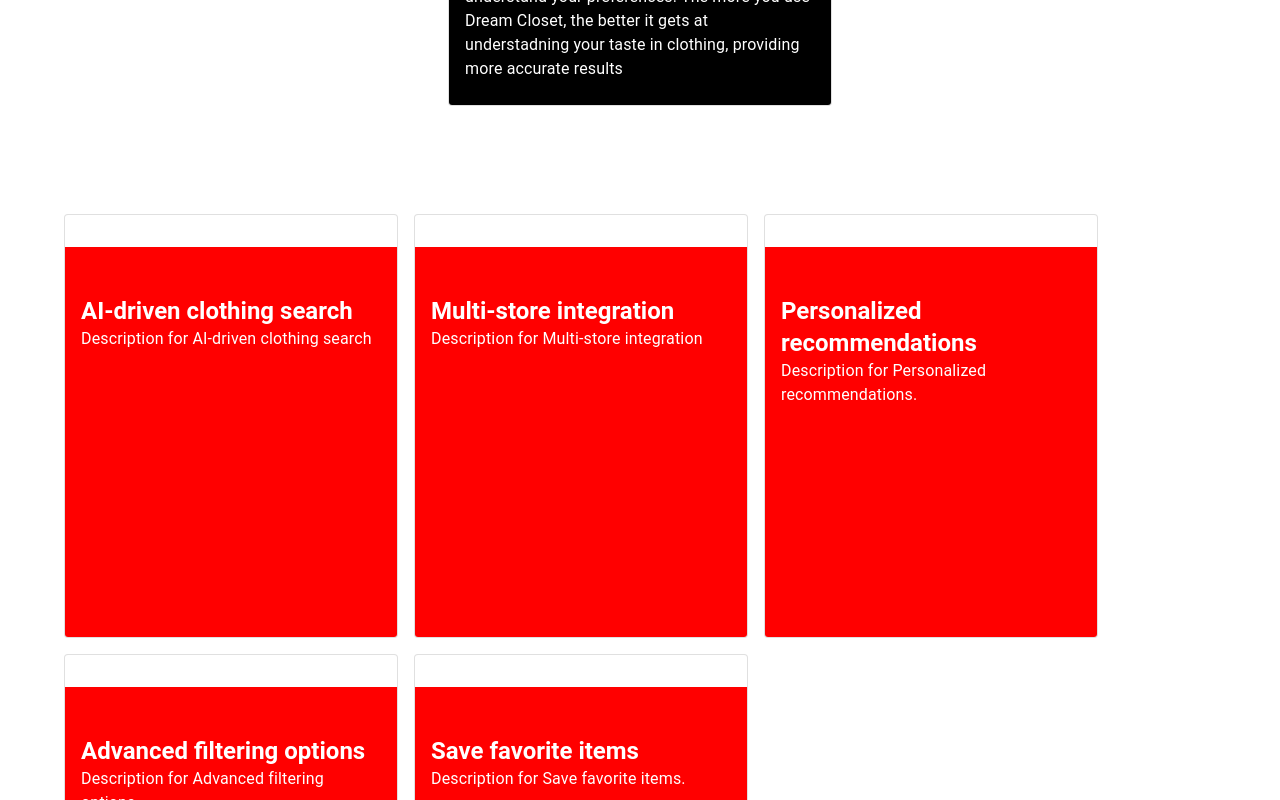
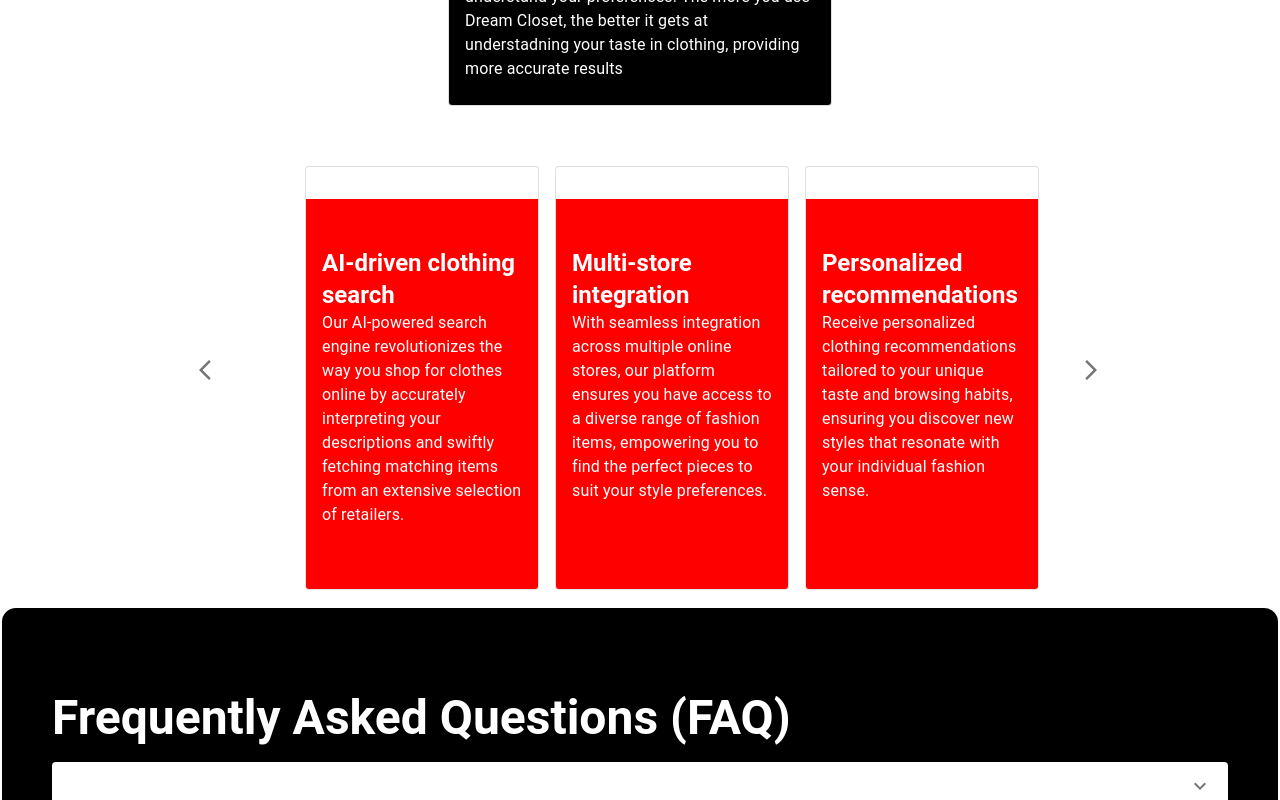
Before and after one commit to richardcolachagua/dream-closet, a React (Create React App) app: page /About in a window 1280 px wide. Shown: the part 980-1780 px from the top of the page. Built offline with nearby package versions, Linux system fonts and the light colour scheme.

Commit message:
"continous ui updates to about page"

```diff
--- a/src/frontend/Pages/About.jsx
+++ b/src/frontend/Pages/About.jsx
@@ -19,23 +19,28 @@ import ArrowForwardIosIcon from "@mui/icons-material/ArrowForwardIos";
 const features = [
   {
     title: "AI-driven clothing search",
-    description: "Description for AI-driven clothing search",
+    description:
+      "Our AI-powered search engine revolutionizes the way you shop for clothes online by accurately interpreting your descriptions and swiftly fetching matching items from an extensive selection of retailers.",
   },
   {
     title: "Multi-store integration",
-    description: "Description for Multi-store integration",
+    description:
+      "With seamless integration across multiple online stores, our platform ensures you have access to a diverse range of fashion items, empowering you to find the perfect pieces to suit your style preferences.",
   },
   {
     title: "Personalized recommendations",
-    description: "Description for Personalized recommendations.",
+    description:
+      "Receive personalized clothing recommendations tailored to your unique taste and browsing habits, ensuring you discover new styles that resonate with your individual fashion sense.",
   },
   {
     title: "Advanced filtering options",
-    description: "Description for Advanced filtering options.",
+    description:
+      "Utilize our advanced filtering options to refine your search results based on specific criteria such as size, color, brand, and price range, allowing you to quickly pinpoint the exact items you're looking for.",
   },
   {
     title: "Save favorite items",
-    description: "Description for Save favorite items.",
+    description:
+      "Easily bookmark your favorite clothing items with our convenient save feature, enabling you to create curated collections and revisit them later for effortless shopping and outfit planning.",
   },
 ];
 
@@ -44,17 +49,18 @@ const cardStyle = {
   color: "white",
   fontWeight: "bold",
   marginTop: 4,
-  width: 300,
+  width: 200,
   height: 350,
 };
 
 const About = () => {
-  const [currentIndex, setCurrentIndex] = useState(0);
+  const [startIndex, setStartIndex] = useState(0);
 
-  const updateIndex = (newIndex) => {
-    setCurrentIndex(
-      (prevIndex) => (prevIndex + newIndex + features.length) % features.length
-    );
+  const updateIndex = (increment) => {
+    const newStartIndex = startIndex + increment;
+    if (newStartIndex >= 0 && newStartIndex <= features.length - 3) {
+      setStartIndex(newStartIndex);
+    }
   };
 
   const cardOne = (
@@ -63,7 +69,6 @@ const About = () => {
         bgcolor: "black",
       }}
     >
-      {" "}
       <Typography
         variant="h3"
         sx={{ color: "white", fontWeight: "bold", marginTop: 4 }}
@@ -85,7 +90,6 @@ const About = () => {
         bgcolor: "black",
       }}
     >
-      {" "}
       <Typography
         variant="h3"
         sx={{ color: "white", fontWeight: "bold", marginTop: 4 }}
@@ -145,10 +149,24 @@ const About = () => {
         container
         direction="row"
         spacing={2}
-        alignContent="center"
-        sx={{ padding: 8 }}
+        justifyContent="center"
+        sx={{ padding: 2 }}
       >
-        {features.map((features, index) => (
+        <Box
+          sx={{
+            display: "flex",
+            alignContent: "center",
+            margin: 8,
+          }}
+        >
+          <IconButton
+            onClick={() => updateIndex(-1)}
+            aria-label="Go to previous features"
+          >
+            <ArrowBackIosNewIcon />
+          </IconButton>
+        </Box>
+        {features.slice(startIndex, startIndex + 3).map((feature, index) => (
           <Grid item key={index}>
             <Card variant="outlined" sx={{ bgcolor: "white" }}>
               <CardContent sx={cardStyle}>
@@ -156,15 +174,13 @@ const About = () => {
                   variant="h5"
                   sx={{ fontWeight: "bold", marginTop: 4 }}
                 >
-                  {features.title}
+                  {feature.title}
                 </Typography>
-                <Typography variant="body1">{features.description}</Typography>
+                <Typography variant="body1">{feature.description}</Typography>
               </CardContent>
             </Card>
           </Grid>
         ))}
-      </Grid>
-
         <Box
           sx={{
             display: "flex",
@@ -174,19 +190,14 @@ const About = () => {
           }}
         >
           <IconButton
-          onClick={() => updateIndex(-1)}
-          aria-label="Go to previous feature"
-        >
-          <ArrowBackIosNewIcon />
-        </IconButton>
-        <IconButton
-          onClick={() => updateIndex(1)}
-          aria-label=" Go to next feature"
+            onMouseEnter={() => updateIndex(1)}
+            onMouseLeave={() => setStartIndex(startIndex)}
+            aria-label="Go to next features"
           >
             <ArrowForwardIosIcon />
           </IconButton>
         </Box>
-
+      </Grid>
       {/* FAQ Section */}
       <Box
         sx={{
```
Lines whose indentation alone changed are shown as unchanged.
